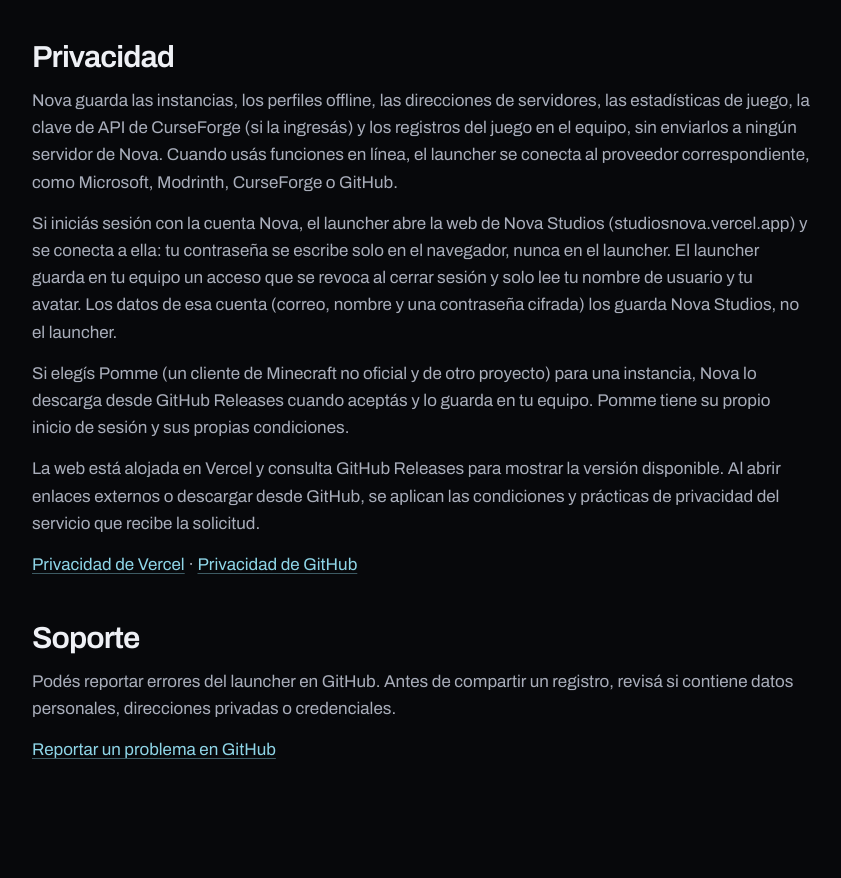
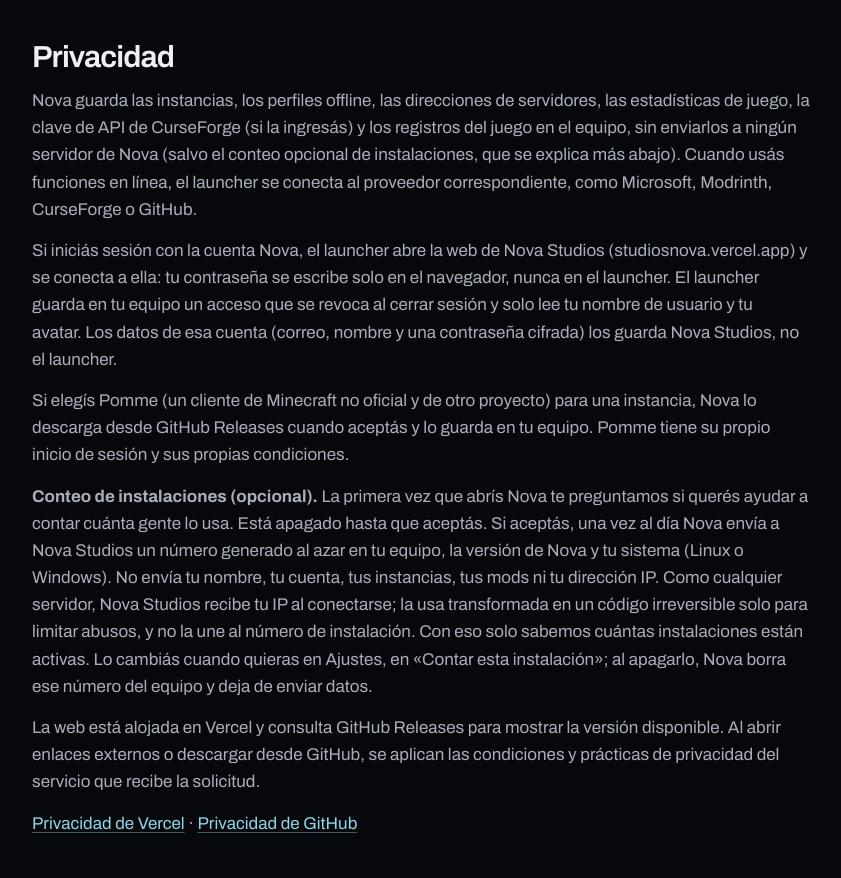
Before and after one commit to wegfopjeawfgn/nova-launcher, a plain HTML site: page docs/terminos.html in a window 1280 px wide. Shown: the part 719-1597 px from the top of the page, without its empty margins (218-1059 px from the left). Drawn offline with Linux system fonts and the light colour scheme; a web font is replaced by a local one.

Commit message:
Website: explain the optional install count in the privacy section
Co-Authored-By: Claude Sonnet 5.5 <noreply@anthropic.com>

```diff
--- a/docs/terminos.html
+++ b/docs/terminos.html
@@ -40,9 +40,10 @@
 
     <section aria-labelledby="privacidad">
       <h2 id="privacidad">Privacidad</h2>
-      <p>Nova guarda las instancias, los perfiles offline, las direcciones de servidores, las estadísticas de juego, la clave de API de CurseForge (si la ingresás) y los registros del juego en el equipo, sin enviarlos a ningún servidor de Nova. Cuando usás funciones en línea, el launcher se conecta al proveedor correspondiente, como Microsoft, Modrinth, CurseForge o GitHub.</p>
+      <p>Nova guarda las instancias, los perfiles offline, las direcciones de servidores, las estadísticas de juego, la clave de API de CurseForge (si la ingresás) y los registros del juego en el equipo, sin enviarlos a ningún servidor de Nova (salvo el conteo opcional de instalaciones, que se explica más abajo). Cuando usás funciones en línea, el launcher se conecta al proveedor correspondiente, como Microsoft, Modrinth, CurseForge o GitHub.</p>
       <p>Si iniciás sesión con la cuenta Nova, el launcher abre la web de Nova Studios (studiosnova.vercel.app) y se conecta a ella: tu contraseña se escribe solo en el navegador, nunca en el launcher. El launcher guarda en tu equipo un acceso que se revoca al cerrar sesión y solo lee tu nombre de usuario y tu avatar. Los datos de esa cuenta (correo, nombre y una contraseña cifrada) los guarda Nova Studios, no el launcher.</p>
       <p>Si elegís Pomme (un cliente de Minecraft no oficial y de otro proyecto) para una instancia, Nova lo descarga desde GitHub Releases cuando aceptás y lo guarda en tu equipo. Pomme tiene su propio inicio de sesión y sus propias condiciones.</p>
+      <p><strong>Conteo de instalaciones (opcional).</strong> La primera vez que abrís Nova te preguntamos si querés ayudar a contar cuánta gente lo usa. Está apagado hasta que aceptás. Si aceptás, una vez al día Nova envía a Nova Studios un número generado al azar en tu equipo, la versión de Nova y tu sistema (Linux o Windows). No envía tu nombre, tu cuenta, tus instancias, tus mods ni tu dirección IP. Como cualquier servidor, Nova Studios recibe tu IP al conectarse; la usa transformada en un código irreversible solo para limitar abusos, y no la une al número de instalación. Con eso solo sabemos cuántas instalaciones están activas. Lo cambiás cuando quieras en Ajustes, en «Contar esta instalación»; al apagarlo, Nova borra ese número del equipo y deja de enviar datos.</p>
       <p>La web está alojada en Vercel y consulta GitHub Releases para mostrar la versión disponible. Al abrir enlaces externos o descargar desde GitHub, se aplican las condiciones y prácticas de privacidad del servicio que recibe la solicitud.</p>
       <p><a href="https://vercel.com/legal/privacy-policy">Privacidad de Vercel</a> · <a href="https://docs.github.com/en/site-policy/privacy-policies/github-general-privacy-statement">Privacidad de GitHub</a></p>
     </section>
```
